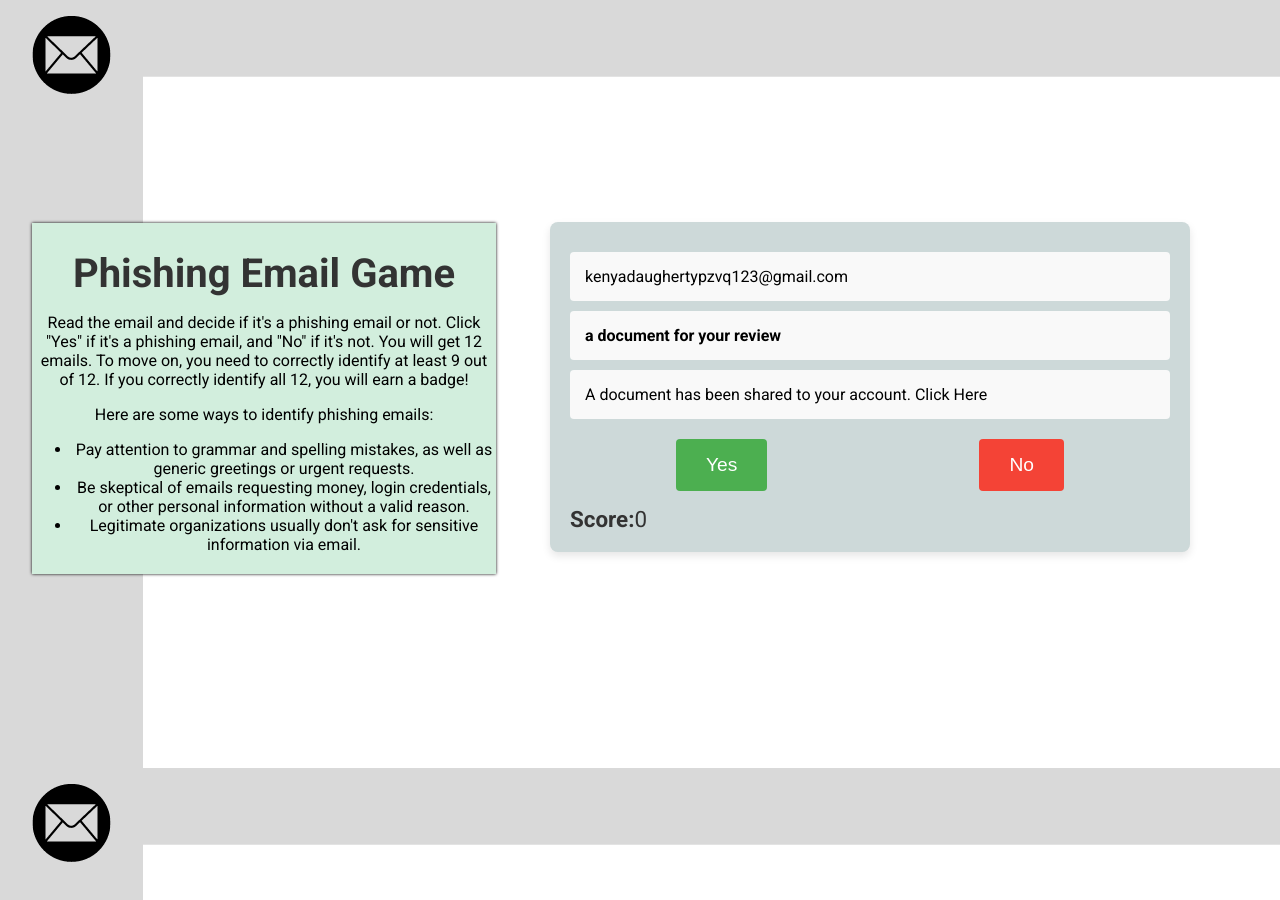
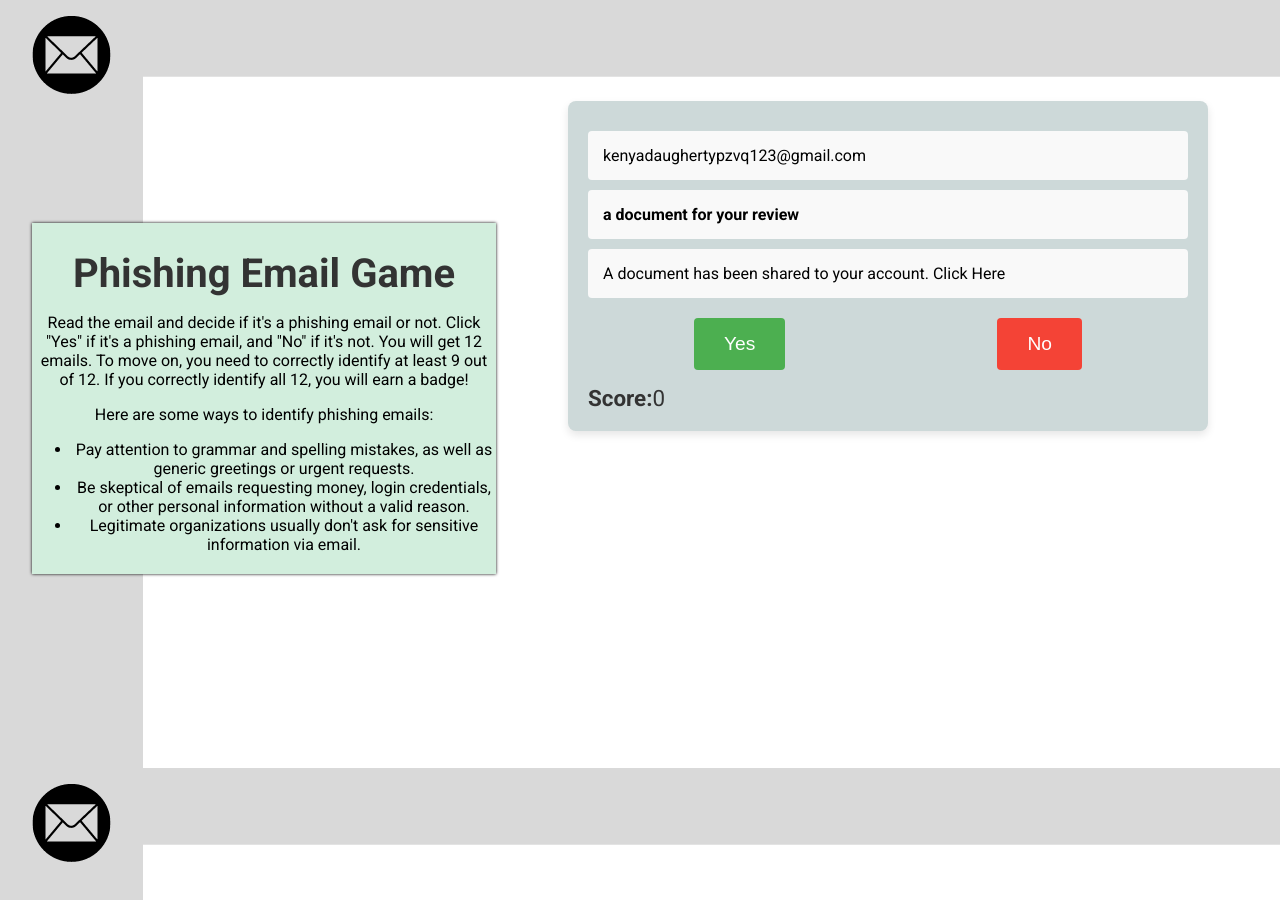
Before and after one commit to SKel1817/secure-a-key, a plain HTML site: page templates/phising_mini_game.html in a window 1280 px wide. Drawn offline with Linux system fonts and the light colour scheme.

Commit message:
formating

```diff
--- a/templates/phising_mini_game.html
+++ b/templates/phising_mini_game.html
@@ -118,6 +118,11 @@
     .email-client-container .email-content{
     transform:translatex(230px) translatey(-179px);
     }
+    /* Email content */
+    .email-client-container .email-content{
+    transform:translatex(248px) translatey(-300px);
+}
+
 
     </style>
   </head>
```
